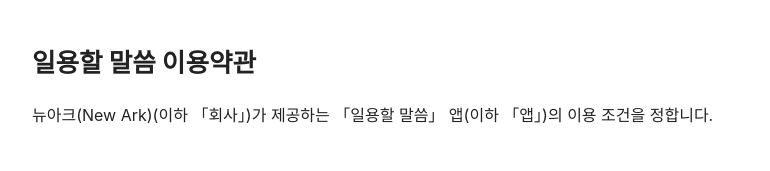
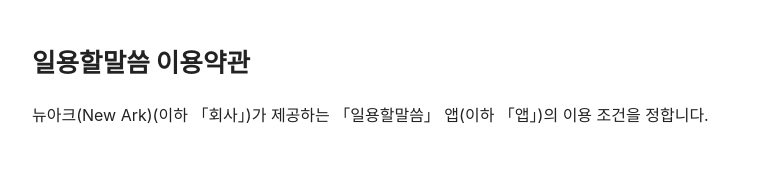
Before and after one commit to Max-HyunJun/newark-holy-policy, a plain HTML site: page terms.html in a window 1280 px wide. Shown: the top 171 px of the page, without its empty margins (228-998 px from the left). Drawn offline with Linux system fonts and the light colour scheme.

Commit message:
fix(terms): 앱 이름을 '일용할말씀'으로 통일

```diff
--- a/terms.html
+++ b/terms.html
@@ -1,5 +1,5 @@
-<!doctype html><html lang="ko"><head><meta charset="utf-8"><meta name="viewport" content="width=device-width,initial-scale=1"><title>일용할 말씀 이용약관</title><style>body{font-family:-apple-system,"Apple SD Gothic Neo","Noto Sans KR",sans-serif;max-width:760px;margin:0 auto;padding:24px 16px;line-height:1.7;color:#222;word-break:keep-all}h1{font-size:1.6em}h2{font-size:1.2em;margin-top:2em}table{border-collapse:collapse;width:100%;font-size:.9em}td,th{border:1px solid #ccc;padding:6px;vertical-align:top}</style></head><body><h1>일용할 말씀 이용약관</h1>
-<p>뉴아크(New Ark)(이하 「회사」)가 제공하는 「일용할 말씀」 앱(이하 「앱」)의 이용 조건을 정합니다.</p>
+<!doctype html><html lang="ko"><head><meta charset="utf-8"><meta name="viewport" content="width=device-width,initial-scale=1"><title>일용할말씀 이용약관</title><style>body{font-family:-apple-system,"Apple SD Gothic Neo","Noto Sans KR",sans-serif;max-width:760px;margin:0 auto;padding:24px 16px;line-height:1.7;color:#222;word-break:keep-all}h1{font-size:1.6em}h2{font-size:1.2em;margin-top:2em}table{border-collapse:collapse;width:100%;font-size:.9em}td,th{border:1px solid #ccc;padding:6px;vertical-align:top}</style></head><body><h1>일용할말씀 이용약관</h1>
+<p>뉴아크(New Ark)(이하 「회사」)가 제공하는 「일용할말씀」 앱(이하 「앱」)의 이용 조건을 정합니다.</p>
 <h2>제1조 (목적)</h2>
 <p>이 약관은 회사가 앱으로 제공하는 서비스의 이용 조건과 절차, 회사와 이용자의 권리·의무를 정합니다.</p>
 <h2>제2조 (정의)</h2>
```
